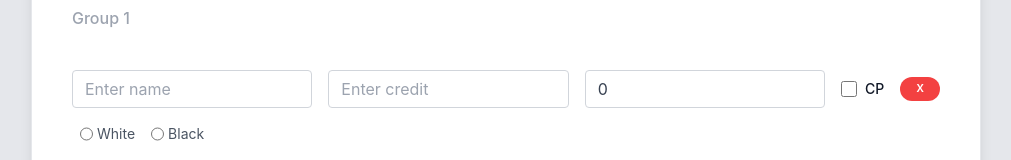
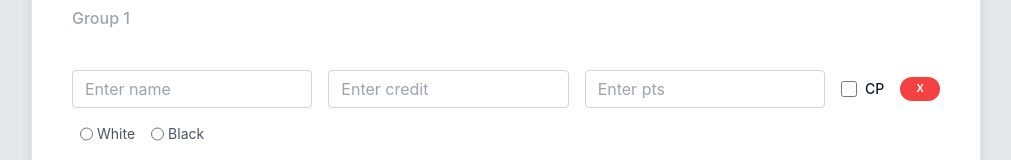
Before and after one commit to gokhul-b/credit-calc, a React (Create React App) app: page / in a window 1280 px wide. Shown: the part 221-381 px from the top of the page, without its empty margins (134-1145 px from the left). Built offline with nearby package versions, Linux system fonts and the light colour scheme.

Commit message:
pointsplaceholder

```diff
--- a/src/App.js
+++ b/src/App.js
@@ -8,7 +8,7 @@ function App() {
   const [forms, setForms] = useState([
     {
       formFields: [
-        { name: "", credit: "", isConstant: false, team: "", points: 0 },
+        { name: "", credit: "", isConstant: false, team: "", points: "" },
       ],
     },
   ]);
@@ -23,7 +23,7 @@ function App() {
   const handleAddForm = () => {
     const updatedForms = [...forms];
     updatedForms.push({
-      formFields: [{ name: "", credit: "", isConstant: false }],
+      formFields: [{ name: "", credit: "", isConstant: false, points: "" }],
     });
     setForms(updatedForms);
   };
@@ -32,7 +32,7 @@ function App() {
     const updatedForms = forms.map((group) => {
       const updatedFields = group.formFields.map((field) => {
         if (field.points) {
-          return { ...field, points: 0 };
+          return { ...field, points: "" };
         }
         return field;
       });
@@ -358,7 +358,7 @@ function App() {
                         }
                       />
                       <input
-                        type="number"
+                        type="text"
                         placeholder="Enter pts"
                         className="form-control block w-full px-3 py-1.5 text-sm sm:text-base font-normal text-gray-700 bg-white bg-clip-padding border border-solid border-gray-300 rounded transition ease-in-out m-0 focus:text-gray-700 focus:bg-white focus:border-blue-600 focus:outline-none"
                         value={field.points}
```
